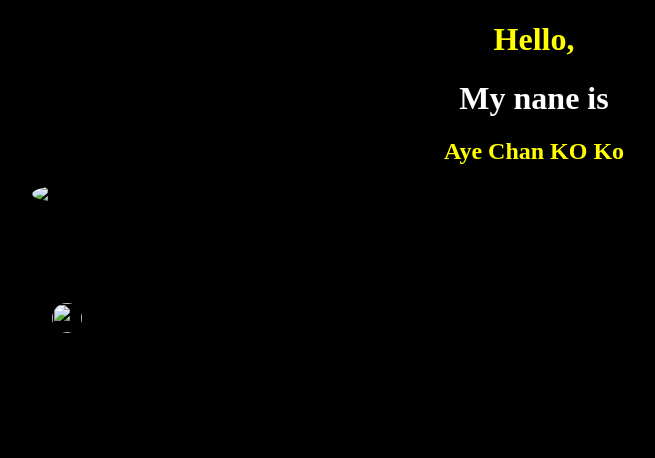
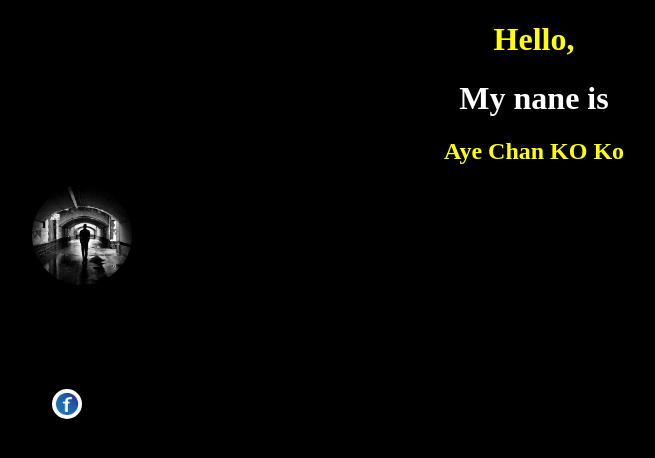
Before and after one commit to ayechanko25/Profile, a plain HTML site: page index.html in a window 1280 px wide. Shown: the whole page, without its empty margins (106-761 px from the left). Drawn offline with Linux system fonts and the light colour scheme.

Commit message:
initial commit

```diff
--- a/index.html
+++ b/index.html
@@ -44,8 +44,8 @@
   <div id="container">
       <h1 id="h">Hello,</h1><h1 id="h2">My nane is</h1>
       <h2 id="h1">Aye Chan KO Ko</h2>
-      <img src="./ackk/22007850_396249537460153_3743277330955246372_n.jpg" alt="this image" id="pp"><br>
-    <a href="https://www.facebook.com/mega.heart.560"><img src="./ackk/pngtree-facebook-icon-png-image_3566130.jpg" alt="" id="fb"></a>
+      <img src="22007850_396249537460153_3743277330955246372_n.jpg" alt="this image" id="pp"><br>
+    <a href="https://www.facebook.com/mega.heart.560"><img src="pngtree-facebook-icon-png-image_3566130.jpg" alt="" id="fb"></a>
   </div>
 
 </body>
```
